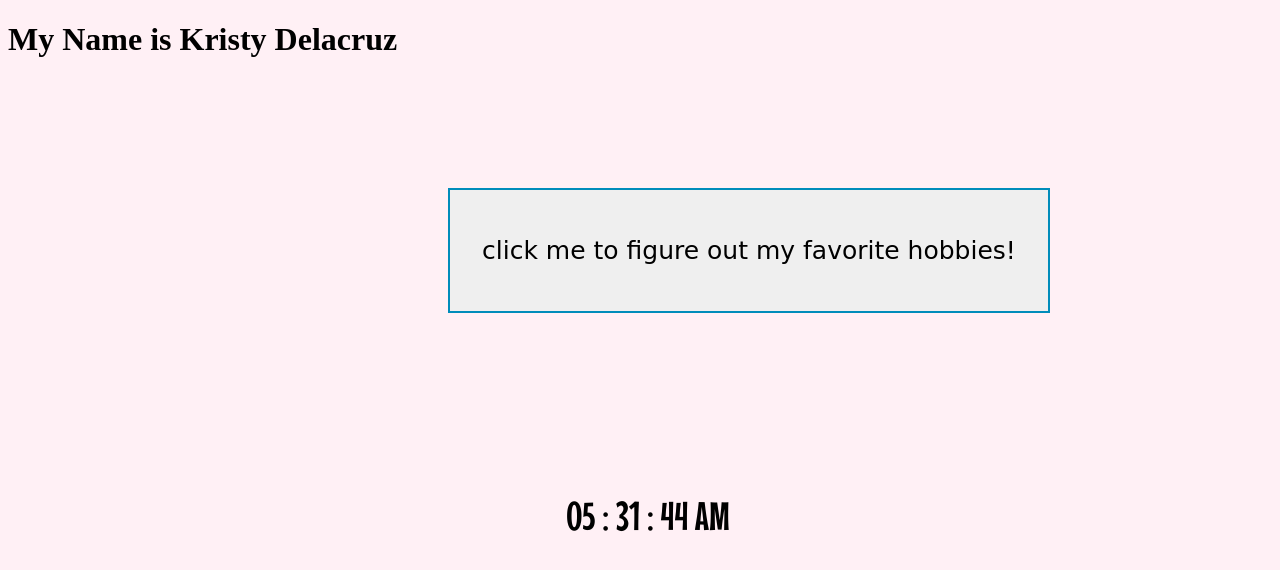
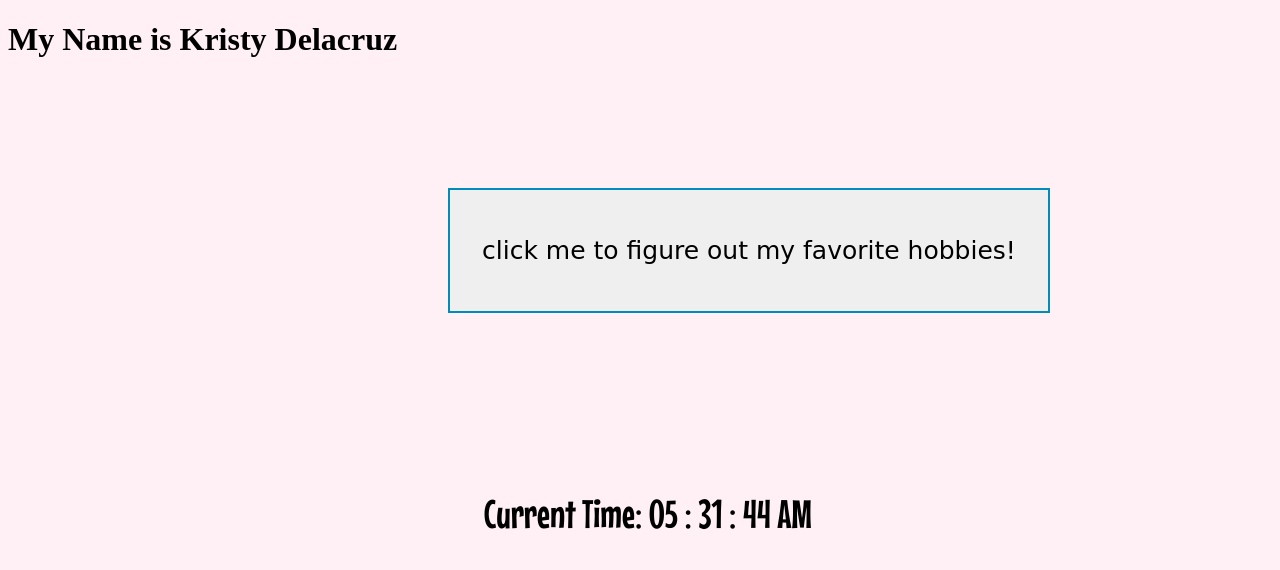
Before and after one commit to itsskristyy/delacruz_kristy_ttp_static, a plain HTML site: page index.html in a window 1280 px wide. Drawn offline with Linux system fonts and the light colour scheme; a web font is replaced by a local one.

Commit message:
Update index.html

```diff
--- a/index.html
+++ b/index.html
@@ -53,10 +53,10 @@
   <br>
   <br>
   <br>
-     <div id = "clock">
+
      <h2> Current Time: <span id="clock"></span>
   </h2>
-    </div>
+
 
 
 
```
